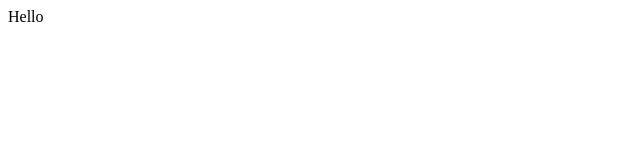
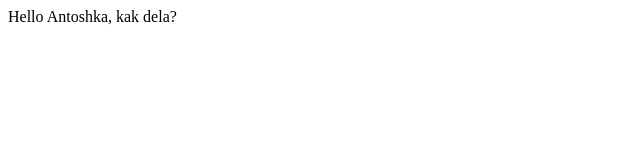
Before and after one commit to SashaKrykun/teest, a plain HTML site: page index.html in a window 1280 px wide. Shown: the whole page, without its empty margins (0-640 px from the left). Drawn offline with Linux system fonts and the light colour scheme.

Commit message:
Update index.html

```diff
--- a/index.html
+++ b/index.html
@@ -1,3 +1,3 @@
 <html>
-  <p>Hello</p>
+  <p>Hello Antoshka, kak dela?</p>
 </html/
```
